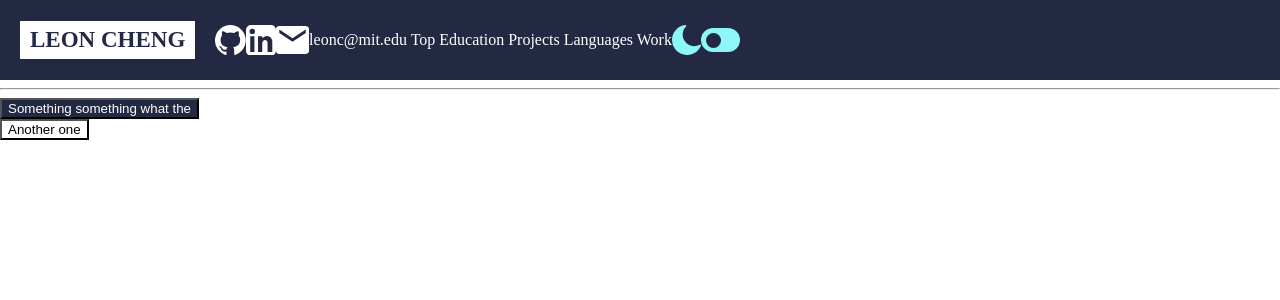
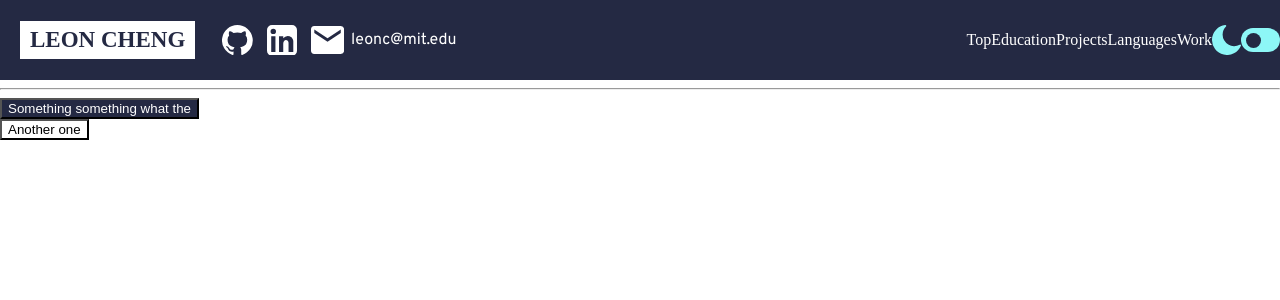
Before and after one commit to leoncheng57/redesigned-broccoli, a React app: page / in a window 1280 px wide. Shown: the top 300 px of the page. Built offline with nearby package versions, Linux system fonts and the light colour scheme; a web font is replaced by a local one.

Commit message:
implemented clickToCopy for my email!

```diff
--- a/src/components/Navbar/Navbar.js
+++ b/src/components/Navbar/Navbar.js
@@ -8,39 +8,90 @@ const NavbarContainer = styled.div`
     color: ${props => props.theme.textColor};
     display: flex;
     flex-direction: row;
+    justify-content: space-between;
     align-items: center;
     height: 80px;
 `;
 
-const NameBox = styled.div`
+const LeftItems = styled.div`
+    display: flex;
+    flex-direction: row;
+    align-items: center;
+    justify-content: space-between;
+
+    #NameBox {
         background-color: ${props => props.theme.textColor};
         color: ${props => props.theme.backgroundPrimary};
         font-weight: 900;
         padding: 5px 10px;
         margin: 0 20px;
         font: normal normal bold 23px/28px Chivo;
+    }
+
+    svg {
+        margin: 0 7px;
+    }
+    svg:hover {
+        opacity: 0.6;
+        cursor: pointer;
+    }
+
+    p {
+        font: normal normal normal 16px/23px Overpass;
+        cursor: pointer;
+    }
 `;
 
+
+
+const RightItems = styled.div`
+    display: flex;
+    flex-direction: row;
+    align-items: center;
+    justify-content: space-between;
+`;
+
+
+
 export default function(props) {
+
+    const myEmail = "leonc@mit.edu";
+
+    // Set up an invisible input element so that Click to Copy can work
+    const clickToCopy = () => {
+        const body = document.getElementsByTagName('body')[0];
+        const invisibleInput = document.createElement("input");
+        invisibleInput.setAttribute('value', myEmail);
+        body.appendChild(invisibleInput);
+        invisibleInput.select();
+        document.execCommand("copy");
+        body.removeChild(invisibleInput);
+    }
+
+
     return (
         <ThemeProvider theme={props.theme}>
             <NavbarContainer>
-                <NameBox>
+                <LeftItems>
+                    <div id="NameBox">
                         LEON CHENG
-                </NameBox>
+                    </div>
                     <GithubIcon fill={props.theme.textColor}/>
                     <LinkedInIcon fill={props.theme.textColor}/>
                     <MailIcon fill={props.theme.textColor}/>
-                leonc@mit.edu
-
-                Top
-                Education
-                Projects
-                Languages
-                Work
-
+                    <p id="myEmail" onClick={clickToCopy}>
+                        {myEmail}
+                    </p>
+                </LeftItems>
+                <RightItems>
+                    <p>Top</p>
+                    <p>Education</p>
+                    <p>Projects</p>
+                    <p>Languages</p>
+                    <p>Work</p>
                     <MoonIcon fill={props.theme.highlight}/>
                     <TogglePill/>
+                </RightItems>
             </NavbarContainer>
         </ThemeProvider>
     )
```
Lines whose indentation alone changed are shown as unchanged.
